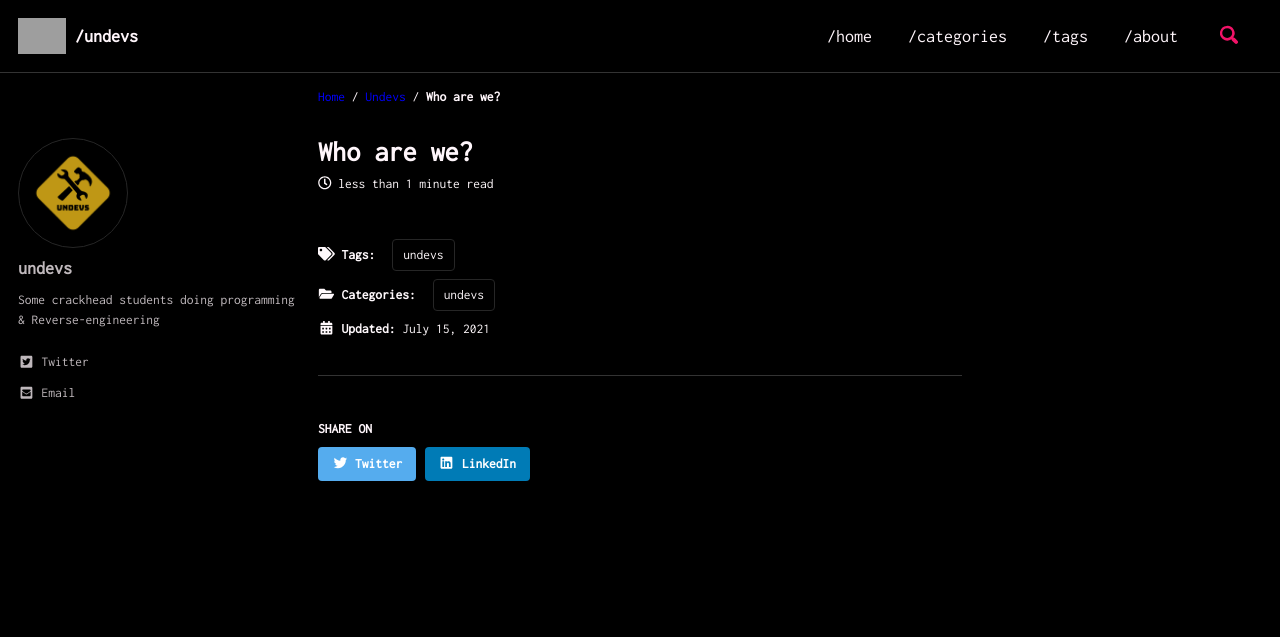
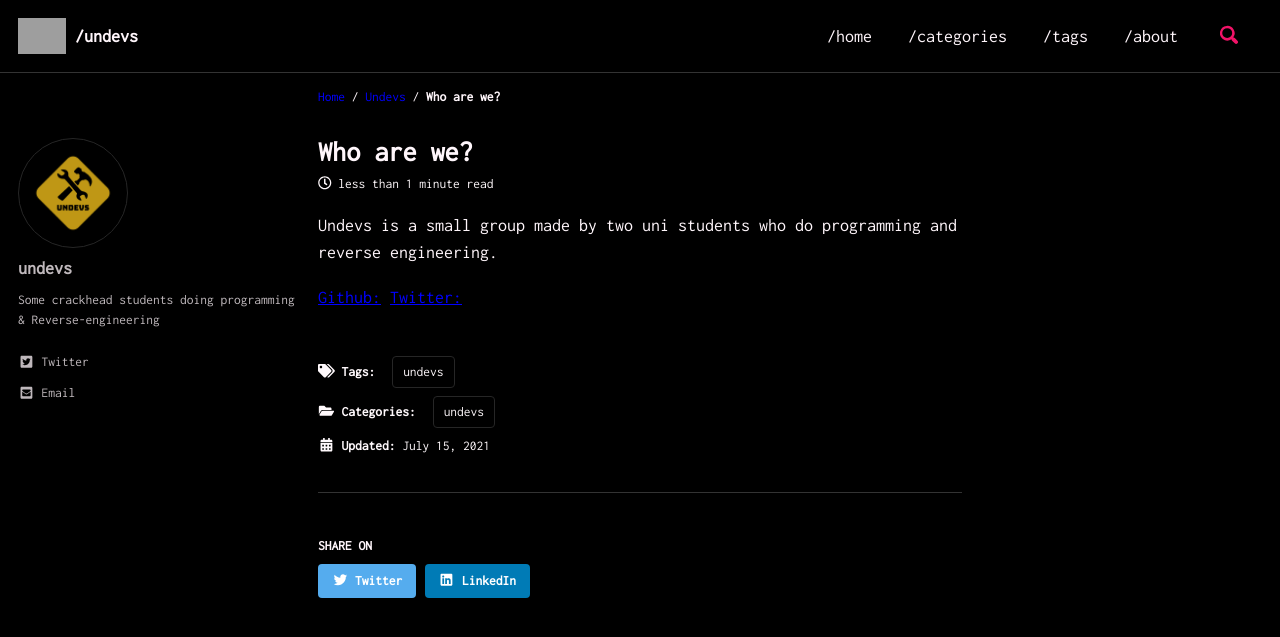
Before and after one commit to un-devs/un-devs.github.io, a Jekyll site: the page built from _posts/2021-07-15-who-are-we.markdown, in a window 1280 px wide and 900 px high. Shown: the top 637 px of the window. Built offline with Jekyll 4.4.1, drawn with Linux system fonts in a browser that asks for light colours; cached includes are drawn as plain includes; grey boxes are pictures that could not be loaded.

Commit message:
Update 2021-07-15-who-are-we.markdown

```diff
--- a/_posts/2021-07-15-who-are-we.markdown
+++ b/_posts/2021-07-15-who-are-we.markdown
@@ -7,3 +7,8 @@ tags:
 categories:
 - undevs
 ---
+
+Undevs is a small group made by two uni students who do programming and reverse engineering.
+
+[Github:](https://github.com/un-devs)
+[Twitter:](https://twitter.com/un_devs)
```
